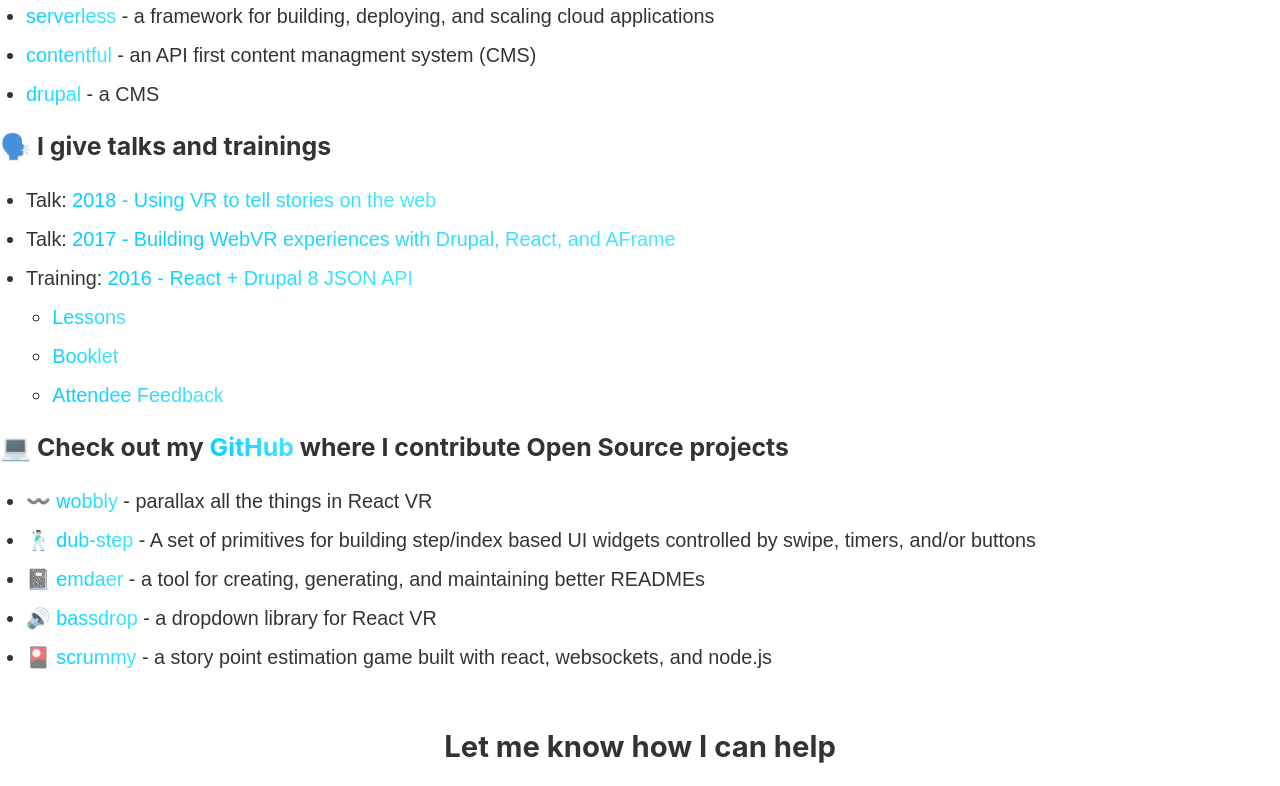
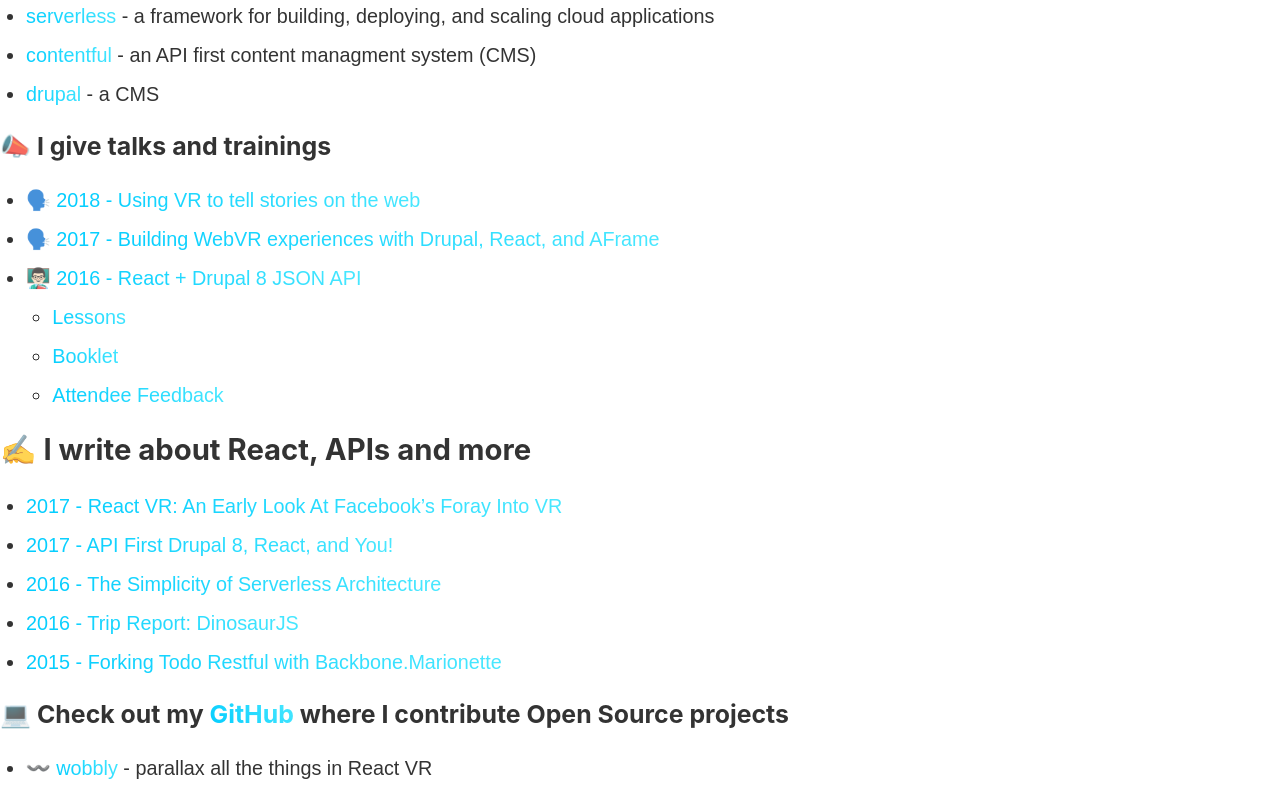
Before and after one commit to infiniteluke/lukeherrington.com, a Gatsby site: page / in a window 1280 px wide. Shown: the part 1276-2062 px from the top of the page. Built offline with nearby package versions, Linux system fonts and the light colour scheme; Gatsby itself is replaced by a stand-in of ours.

Commit message:
add writing section

```diff
--- a/src/pages/index.mdx
+++ b/src/pages/index.mdx
@@ -36,13 +36,20 @@
 - [contentful](https://contentful.com) - an API first content managment system (CMS)
 - [drupal](http://www.drupal.com/) - a CMS
 
-### 🗣️ I give talks and trainings
-- Talk: [2018 - Using VR to tell stories on the web](https://www.youtube.com/watch?v=ueZtczrQO-8)
-- Talk: [2017 - Building WebVR experiences with Drupal, React, and AFrame](https://www.youtube.com/watch?v=q6iyiPaGXFo)
-- Training: [2016 - React + Drupal 8 JSON API](https://github.com/fourkitchens/waterwheel-training)
+### 📣 I give talks and trainings
+- 🗣️ [2018 - Using VR to tell stories on the web](https://www.youtube.com/watch?v=ueZtczrQO-8)
+- 🗣️ [2017 - Building WebVR experiences with Drupal, React, and AFrame](https://www.youtube.com/watch?v=q6iyiPaGXFo)
+- 👨🏻‍🏫 [2016 - React + Drupal 8 JSON API](https://github.com/fourkitchens/waterwheel-training)
   - [Lessons](https://github.com/fourkitchens/waterwheel-training)
   - [Booklet](https://docs.google.com/document/d/1MzBlCK7oDczbjTtp3tmcKtjgz9Hh-Rxfv3BWY1yEq3I/view)
   - [Attendee Feedback](https://drive.google.com/file/d/0BxzTPP5EWAyoUk1IM2Rra2x3UUE/view)
+
+## ✍️ I write about React, APIs and more
+- [2017 - React VR: An Early Look At Facebook’s Foray Into VR](https://www.fourkitchens.com/blog/development/react-vr-early-look-facebooks-foray-vr/)
+- [2017 - API First Drupal 8, React, and You!](https://www.fourkitchens.com/blog/events/api-first-drupal-8-react-and-you/)
+- [2016 - The Simplicity of Serverless Architecture](https://www.fourkitchens.com/blog/development/the-simplicity-of-serverless-architecture/)
+- [2016 - Trip Report: DinosaurJS](https://www.fourkitchens.com/blog/article/trip-report-dinosaurjs/)
+- [2015 - Forking Todo Restful with Backbone.Marionette](https://www.gizra.com/content/restful-backbone-marionette/)
 
 ### 💻 Check out my [GitHub](https://github.com/infiniteluke) where I contribute Open Source projects
 - 〰️ [wobbly](https://github.com/infiniteluke/wobbly) - parallax all the things in React VR
```
